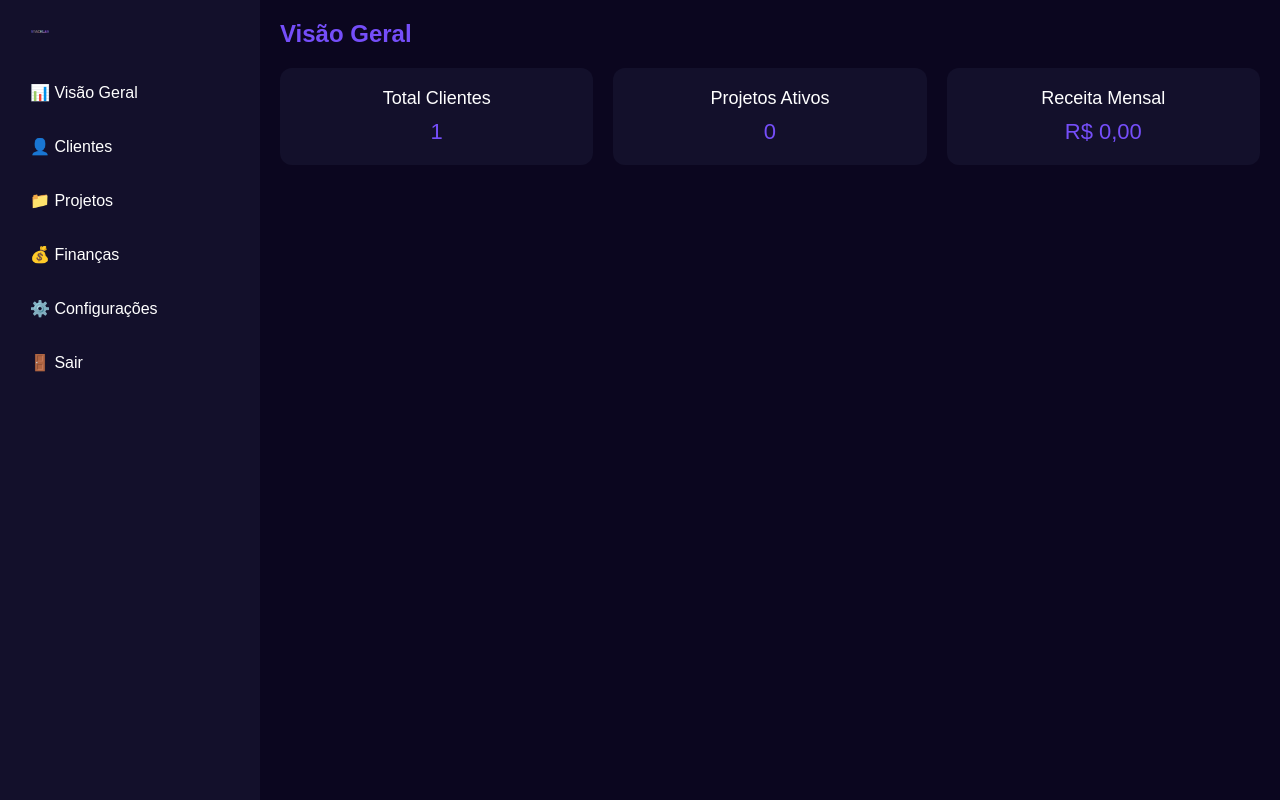
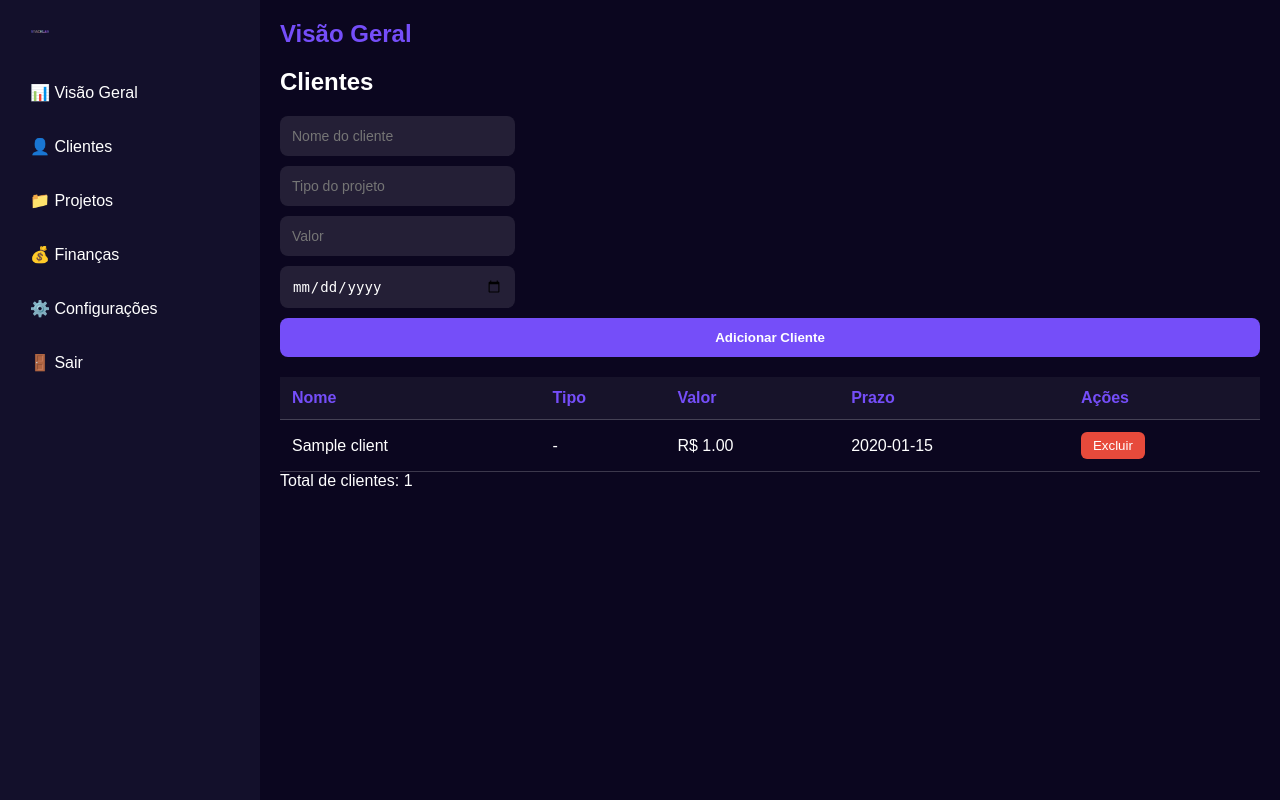
Before and after one commit to Zorintks/StackLab, a PHP site: page /dashboard.html in a window 1280 px wide. Run offline with PHP 8.4, Linux system fonts and the light colour scheme; tables that the repository leaves empty hold one stand-in row (values such as "Sample post").

Commit message:
mudancas

```diff
--- a/backend/clients.php
+++ b/backend/clients.php
@@ -1,47 +1,46 @@
 <?php
+
+ini_set('display_errors', 1);
+ini_set('display_startup_errors', 1);
+error_reporting(E_ALL);
+
 header('Content-Type: application/json');
 
-// Configurações do banco de dados
+// Configurações do banco
 $host = "localhost";
-$user = "SEU_USUARIO"; // troque pelo seu usuário do MySQL
-$pass = "SUA_SENHA";   // troque pela sua senha do MySQL
+$user = "root";
+$pass = "@Dmsmbrasil2134&@";
 $db   = "stacklab";
 
-// Conectar ao MySQL
+// Conexão
 $conn = new mysqli($host, $user, $pass, $db);
 if ($conn->connect_error) {
     http_response_code(500);
-    die(json_encode(["error" => "Erro de conexão com o banco: " . $conn->connect_error]));
+    die(json_encode(["error" => "Erro de conexão: " . $conn->connect_error]));
 }
 
-// Captura o método HTTP
 $method = $_SERVER['REQUEST_METHOD'];
 
-// Função para limpar dados
-function sanitize($data) {
+// Função para sanitizar
+function sanitize($data){
     return htmlspecialchars(strip_tags($data));
 }
 
 // ================= GET =================
-// Retorna todos os clientes
 if ($method === 'GET') {
     $res = $conn->query("SELECT * FROM clients ORDER BY id DESC");
     $clients = [];
-    while($row = $res->fetch_assoc()) {
-        $clients[] = $row;
-    }
+    while($row = $res->fetch_assoc()) $clients[] = $row;
     echo json_encode($clients);
 }
 
 // ================= POST =================
-// Adiciona um cliente
 elseif ($method === 'POST') {
     $data = json_decode(file_get_contents("php://input"), true);
 
-    // Valida campos obrigatórios
-    if (empty($data['name']) || empty($data['type']) || empty($data['value']) || empty($data['deadline'])) {
+    if(empty($data['name']) || empty($data['type']) || empty($data['value']) || empty($data['deadline'])){
         http_response_code(400);
-        echo json_encode(["error" => "Todos os campos são obrigatórios"]);
+        echo json_encode(["error"=>"Todos os campos são obrigatórios"]);
         exit;
     }
 
@@ -53,45 +52,44 @@ elseif ($method === 'POST') {
     $stmt = $conn->prepare("INSERT INTO clients (name, type, value, deadline) VALUES (?, ?, ?, ?)");
     $stmt->bind_param("ssds", $name, $type, $value, $deadline);
 
-    if ($stmt->execute()) {
-        echo json_encode(["success" => true, "id" => $stmt->insert_id]);
-    } else {
+    if($stmt->execute()){
+        echo json_encode(["success"=>true, "id"=>$stmt->insert_id]);
+    }else{
         http_response_code(500);
-        echo json_encode(["error" => "Erro ao adicionar cliente"]);
+        echo json_encode(["error"=>"Erro ao adicionar cliente"]);
     }
+
     $stmt->close();
 }
 
 // ================= DELETE =================
-// Remove um cliente
 elseif ($method === 'DELETE') {
     $data = json_decode(file_get_contents("php://input"), true);
 
-    if (empty($data['id'])) {
+    if(empty($data['id'])){
         http_response_code(400);
-        echo json_encode(["error" => "ID do cliente é obrigatório"]);
+        echo json_encode(["error"=>"ID do cliente é obrigatório"]);
         exit;
     }
 
     $id = intval($data['id']);
     $stmt = $conn->prepare("DELETE FROM clients WHERE id=?");
-    $stmt->bind_param("i", $id);
+    $stmt->bind_param("i",$id);
 
-    if ($stmt->execute()) {
-        echo json_encode(["success" => true]);
-    } else {
+    if($stmt->execute()){
+        echo json_encode(["success"=>true]);
+    }else{
         http_response_code(500);
-        echo json_encode(["error" => "Erro ao remover cliente"]);
+        echo json_encode(["error"=>"Erro ao remover cliente"]);
     }
+
     $stmt->close();
 }
 
-// ================= MÉTODO NÃO SUPORTADO =================
 else {
     http_response_code(405);
-    echo json_encode(["error" => "Método não permitido"]);
+    echo json_encode(["error"=>"Método não permitido"]);
 }
 
-// Fechar conexão
 $conn->close();
 ?>
--- a/css/dashboard.css
+++ b/css/dashboard.css
@@ -55,8 +55,8 @@ body {
 header h1 { font-size: 24px; margin-bottom: 20px; color: var(--accent); }
 
 /* Seções */
-section { display: none; }
-section.active { display: block; }
+section { display: none; } /* Seções escondidas por padrão */
+section.active { display: block; } /* Seção ativa visível */
 
 /* Cards */
 .cards { display: flex; gap: 20px; }
@@ -79,7 +79,7 @@ form, .client-form {
 }
 
 form input, form textarea, form select,
-.client-form input {
+.client-form input, .client-form select {
   padding: 12px;
   border: none;
   border-radius: 8px;
@@ -102,27 +102,34 @@ form textarea { resize: none; }
 }
 .btn:hover, .client-form button:hover { opacity: 0.9; }
 
-/* Table */
+/* ================= Tabela ================= */
 table {
   width: 100%;
   border-collapse: collapse;
   margin-top: 20px;
+  color: var(--text); /* Garante visibilidade do texto */
 }
+
 table th, table td {
-  padding: 10px;
+  padding: 12px;
   border-bottom: 1px solid rgba(255,255,255,0.2);
   text-align: left;
 }
+
 table th {
   background: rgba(255,255,255,0.05);
+  color: var(--accent); /* Cabeçalho destacado */
 }
+
+/* Botão de deletar */
 .deleteBtn {
   background-color: #e74a3b;
   color: white;
-  padding: 6px 10px;
+  padding: 6px 12px;
   border: none;
   border-radius: 6px;
   cursor: pointer;
+  transition: background 0.2s;
 }
 .deleteBtn:hover { background-color: #c0392b; }
 
@@ -146,16 +153,41 @@ table th {
   opacity: 1;
 }
 
-/* Ajustes da seção de clientes */
+/* ================= Formulário de Clientes ================= */
+.client-form {
+  display: flex;
+  flex-wrap: wrap;
+  gap: 10px;
+  margin-bottom: 20px;
+}
+
+.client-form input,
+.client-form select {
+  padding: 12px;
+  border: none;
+  border-radius: 8px;
+  background: rgba(255,255,255,0.1);
+  color: var(--text);
+  font-size: 14px;
+  flex: 1; /* Inputs se ajustam e ocupam espaço igual */
+  min-width: 150px;
+}
+
+/* Ajustes de largura individual */
 .client-form input {
   width: calc(25% - 10px);
   margin-right: 10px;
 }
 .client-form input:last-child { margin-right: 0; }
 
-.client-form {
-  display: flex;
-  flex-wrap: wrap;
-  gap: 10px;
-  margin-bottom: 20px;
+.client-form button {
+  background: var(--accent);
+  padding: 12px 20px;
+  border: none;
+  border-radius: 8px;
+  color: var(--text);
+  cursor: pointer;
+  font-weight: bold;
+  transition: opacity 0.3s;
 }
+.client-form button:hover { opacity: 0.9; }
--- a/dashboard.html
+++ b/dashboard.html
@@ -29,36 +29,37 @@
     </header>
 
     <!-- Conteúdo Dinâmico -->
-    <section id="overview" class="active">
-      <div class="cards">
-        <div class="card">Total Clientes <span id="total-clients">0</span></div>
-        <div class="card">Projetos Ativos <span id="total-projects">0</span></div>
-        <div class="card">Receita Mensal <span id="monthly-income">R$ 0,00</span></div>
-      </div>
-    </section>
+   <section id="clientsSection" class="active">
+  <h2>Clientes</h2>
 
-    <section id="clients">
-  <h2>Gerenciar Clientes</h2>
-  <div class="client-form">
-    <input type="text" id="clientName" placeholder="Nome do Cliente" required>
-    <input type="text" id="projectType" placeholder="Tipo de Projeto" required>
-    <input type="number" id="projectValue" placeholder="Valor" required>
-    <input type="date" id="projectDeadline" placeholder="Prazo" required>
-    <button id="addClientBtn" class="btn">Adicionar Cliente</button>
-  </div>
+  <form class="client-form" id="clientForm">
+    <input type="text" id="clientName" placeholder="Nome do cliente" required>
+    <input type="text" id="projectType" placeholder="Tipo do projeto" required>
+    <input type="number" id="projectValue" placeholder="Valor" step="0.01" required>
+    <input type="date" id="projectDeadline" required>
+    <button type="submit">Adicionar Cliente</button>
+  </form>
 
   <table>
     <thead>
       <tr>
         <th>Nome</th>
-        <th>Tipo de Projeto</th>
+        <th>Tipo</th>
         <th>Valor</th>
         <th>Prazo</th>
         <th>Ações</th>
       </tr>
     </thead>
-    <tbody id="clientTable"></tbody>
+    <tbody id="clientTable">
+      <!-- JS vai preencher aqui -->
+    </tbody>
   </table>
+
+  <span>Total de clientes: <span id="total-clients">0</span></span>
+</section>
+
+<div id="toast" class="toast"></div>
+
 
   <!-- Toast notification -->
   <div id="toast" class="toast"></div>
--- a/js/dashboard.js
+++ b/js/dashboard.js
@@ -28,34 +28,46 @@ function showToast(message) {
   setTimeout(() => toast.classList.remove("show"), 3000);
 }
 
-// ================= Clientes =================
 const clientTable = document.getElementById("clientTable");
-const addClientBtn = document.getElementById("addClientBtn");
+const clientForm = document.getElementById("clientForm");
 
-// Função para buscar clientes do banco
-async function fetchClients() {
+
+// ================= Toast =================
+function showToast(msg){
+    toast.textContent = msg;
+    toast.classList.add("show");
+    setTimeout(()=>toast.classList.remove("show"),3000);
+}
+
+// ================= Buscar clientes =================
+async function fetchClients(){
+    try {
         const res = await fetch("backend/clients.php");
         const clients = await res.json();
         renderClients(clients);
         document.getElementById("total-clients").textContent = clients.length;
+    } catch(err){
+        console.error(err);
+        showToast("Erro ao buscar clientes");
+    }
 }
 
-// Função para renderizar a tabela de clientes
-function renderClients(clients) {
+// ================= Renderizar tabela =================
+function renderClients(clients){
     clientTable.innerHTML = "";
     clients.forEach(client => {
         const row = document.createElement("tr");
         row.innerHTML = `
             <td>${client.name}</td>
             <td>${client.type || '-'}</td>
-      <td>R$ ${parseFloat(client.value || 0).toFixed(2)}</td>
+            <td>R$ ${parseFloat(client.value).toFixed(2)}</td>
             <td>${client.deadline || '-'}</td>
             <td><button class="deleteBtn">Excluir</button></td>
         `;
         row.querySelector(".deleteBtn").addEventListener("click", async () => {
             await fetch("backend/clients.php", {
                 method: "DELETE",
-        headers: { "Content-Type": "application/json" },
+                headers: { "Content-Type":"application/json" },
                 body: JSON.stringify({ id: client.id })
             });
             showToast("Cliente removido!");
@@ -65,31 +77,34 @@ function renderClients(clients) {
     });
 }
 
-// Adicionar cliente
-addClientBtn.addEventListener("click", async () => {
+// ================= Adicionar cliente =================
+clientForm.addEventListener("submit", async e=>{
+    e.preventDefault();
+
     const name = document.getElementById("clientName").value.trim();
     const type = document.getElementById("projectType").value.trim();
     const value = document.getElementById("projectValue").value.trim();
     const deadline = document.getElementById("projectDeadline").value.trim();
 
-  if (!name || !type || !value || !deadline) {
+    if(!name || !type || !value || !deadline){
         showToast("Preencha todos os campos!");
         return;
     }
 
-  await fetch("backend/clients.php", {
-    method: "POST",
-    headers: { "Content-Type": "application/json" },
-    body: JSON.stringify({ name, type, value, deadline })
+    try {
+        await fetch("backend/clients.php",{
+            method:"POST",
+            headers: { "Content-Type":"application/json" },
+            body: JSON.stringify({ name,type,value,deadline })
         });
 
-  showToast("Cliente adicionado com sucesso!");
-  document.getElementById("clientName").value = "";
-  document.getElementById("projectType").value = "";
-  document.getElementById("projectValue").value = "";
-  document.getElementById("projectDeadline").value = "";
-
+        showToast("Cliente adicionado!");
+        clientForm.reset();
         fetchClients();
+    } catch(err){
+        console.error(err);
+        showToast("Erro ao adicionar cliente");
+    }
 });
 
 // ================= Inicialização =================
```
Lines whose indentation alone changed are shown as unchanged.
